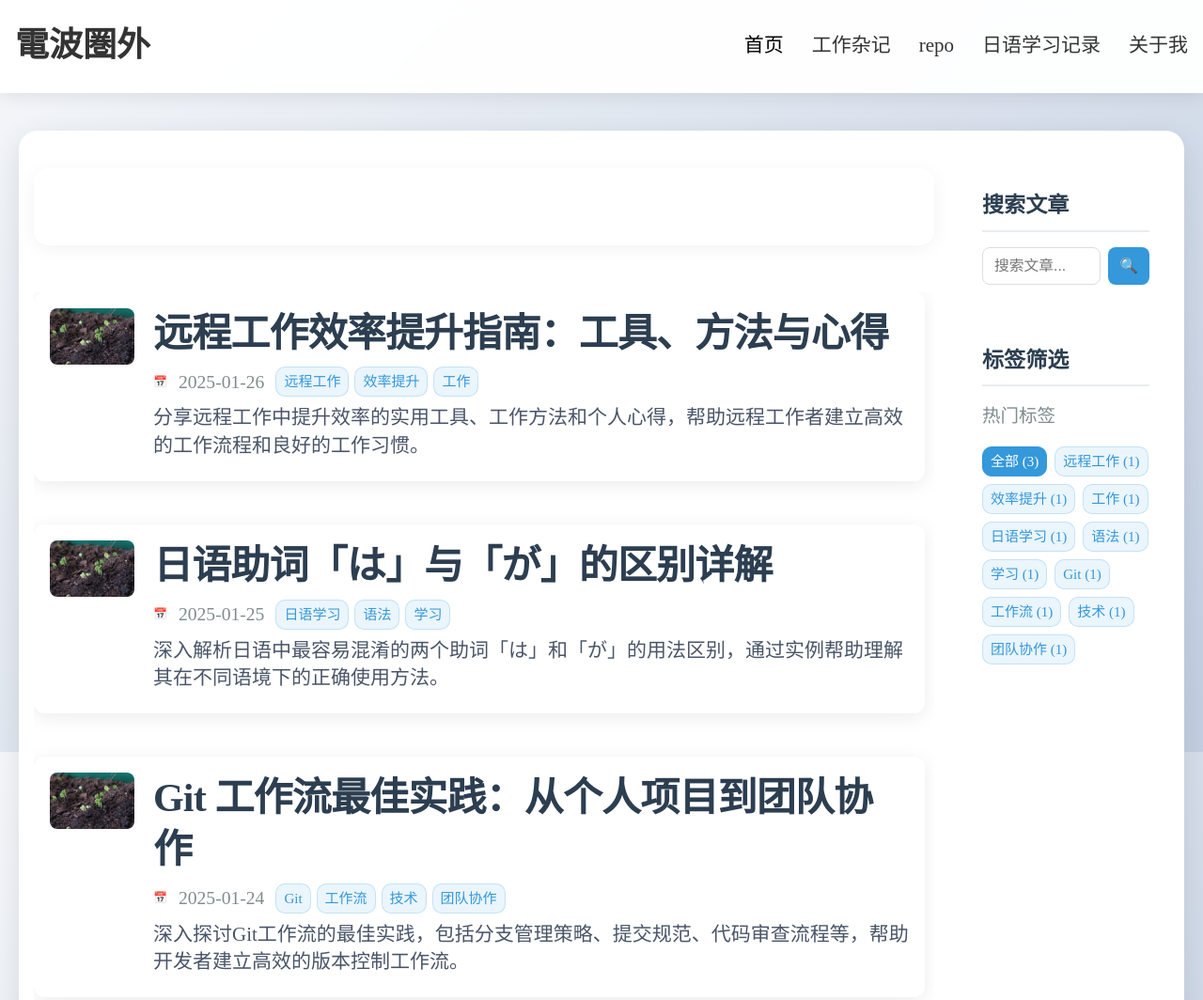
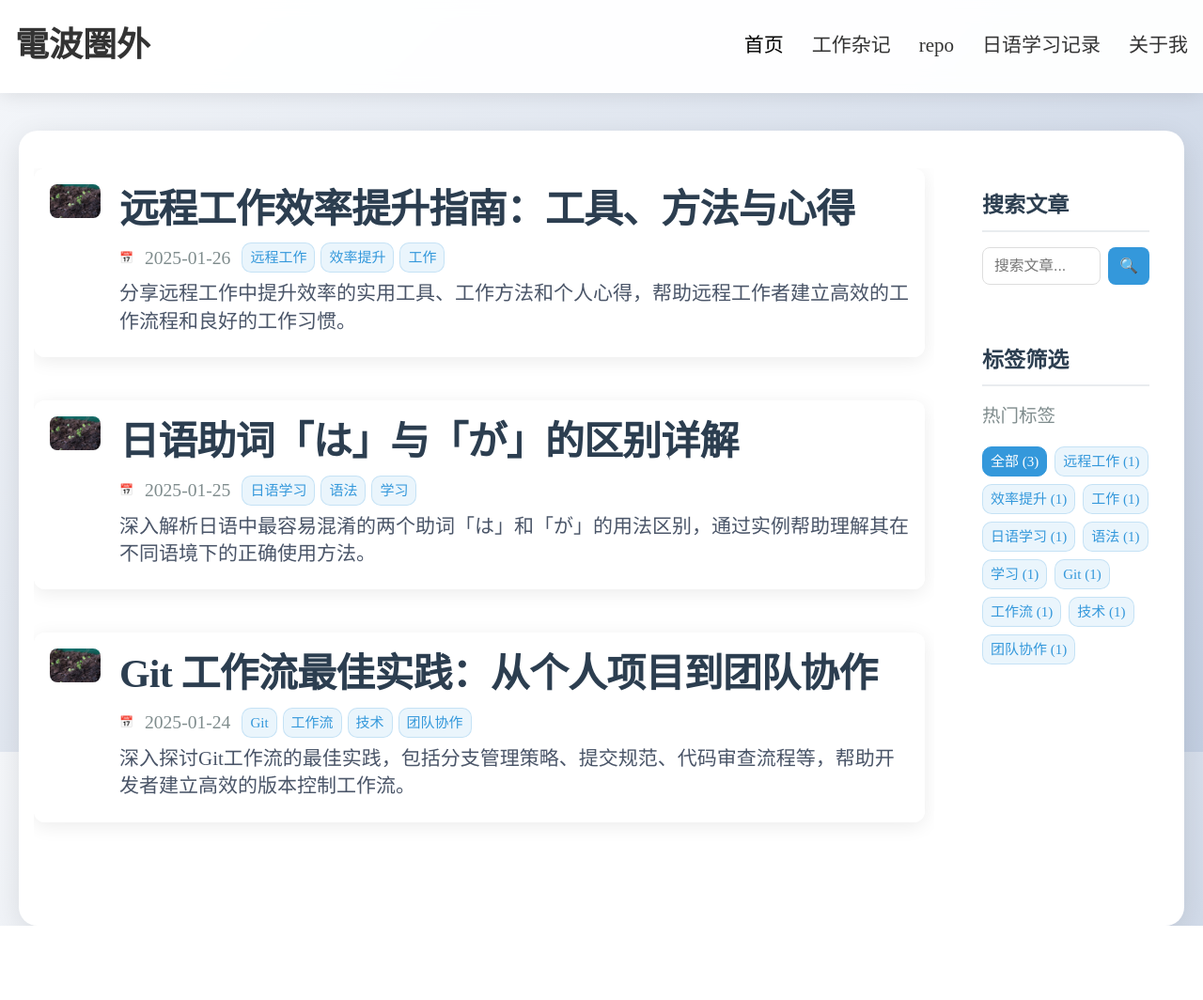
Before and after one commit to Ciel-th/blog, a plain HTML site: page index.html in a window 1280 px wide. Shown: the top 1064 px of the page at 94% size. After the commit the page ends 985 px from the top, so only its background shows below. Drawn offline with Linux system fonts and the light colour scheme; a web font is replaced by a local one.

Commit message:
更改了首页文章缩略样式

```diff
--- a/index.html
+++ b/index.html
@@ -51,9 +51,6 @@
         <div class="container">
             <div class="blog-layout">
                 <div class="blog-content">
-                    <section class="intro">
-                    </section>
-
                     <section class="posts" id="posts">
                         <article class="post-item">
                             <h2 class="post-title">
--- a/styles/main.css
+++ b/styles/main.css
@@ -305,8 +305,8 @@ a:hover {
 }
 
 .post-thumbnail {
-    width: 90px;
-    height: 60px;
+    width: 54px !important;
+    height: 36px !important;
     flex-shrink: 0;
     border-radius: 8px;
     overflow: hidden;
```
